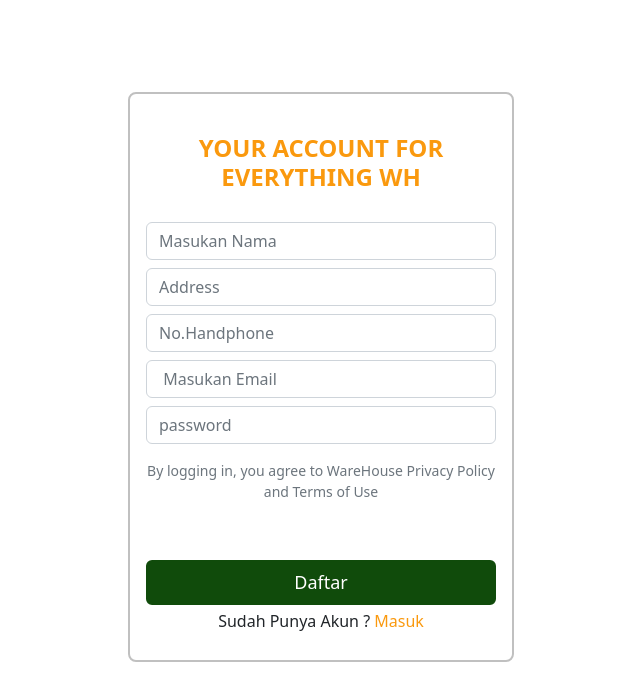
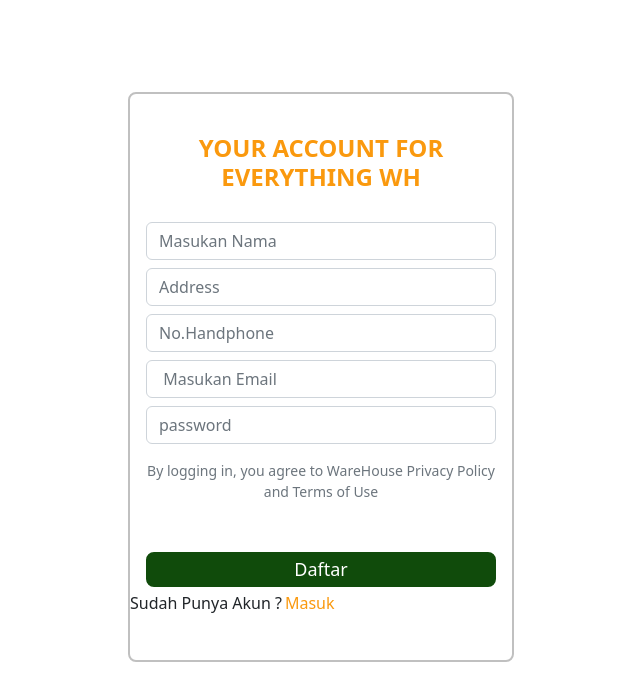
Before and after one commit to ALTA-Capstone-Project-4/FE-Dashboard, a Next.js app: page /registerclient in a window 1280 px wide. Shown: the top 700 px of the page, without its empty margins (319-959 px from the left). Built offline with nearby package versions, Linux system fonts and the light colour scheme.

Commit message:
buat api regis client

```diff
--- a/pages/registerclient.jsx
+++ b/pages/registerclient.jsx
@@ -1,9 +1,45 @@
-import React from "react";
+import React, { useState } from "react";
 import { Form, Button } from "react-bootstrap";
 import Navbarcom from "../component/navbarcomp";
 import Footer from "../component/footer";
 
 const RegisterClient = () => {
+  const [name, setName] = useState("");
+  const [email, setEmail] = useState("");
+  const [password, setPassword] = useState("");
+  const [address, setAddress] = useState("");
+  const [phone, setPhone] = useState("");
+
+  // REGISTER CLIENT
+  const handleRegClient = () => {
+    var axios = require("axios");
+    var data = JSON.stringify({
+      name: name,
+      email: email,
+      password: password,
+      address: address,
+      phone: phone,
+      role: "penitip",
+    });
+
+    var config = {
+      method: "post",
+      url: "http://34.125.22.211:80/register",
+      headers: {
+        "Content-Type": "application/json",
+      },
+      data: data,
+    };
+
+    axios(config)
+      .then(function (response) {
+        alert("daftar berhasil");
+      })
+      .catch(function (error) {
+        console.log(error);
+        alert("gagal");
+      });
+  };
   return (
     <div>
       <div className="contenreg">
@@ -11,32 +47,37 @@ const RegisterClient = () => {
 
         <Form className="mx-3">
           <Form.Group className="mb-2">
-            <Form.Control type="text" placeholder="Masukan Nama" />
+            <Form.Control onChange={(e) => setName(e.target.value)} type="text" placeholder="Masukan Nama" />
           </Form.Group>
 
           <Form.Group className="mb-2">
-            <Form.Control type="text" placeholder="Address" />
+            <Form.Control onChange={(e) => setAddress(e.target.value)} type="text" placeholder="Address" />
           </Form.Group>
           <Form.Group className="mb-2">
-            <Form.Control type="text" placeholder="No.Handphone" />
+            <Form.Control onChange={(e) => setPhone(e.target.value)} type="text" placeholder="No.Handphone" />
           </Form.Group>
           <Form.Group className="mb-2">
-            <Form.Control type="email" placeholder=" Masukan Email" />
+            <Form.Control required onChange={(e) => setEmail(e.target.value)} type="email" placeholder=" Masukan Email" />
           </Form.Group>
           <Form.Group className="mb-2">
-            <Form.Control type="password" placeholder="password" />
+            <Form.Control required onChange={(e) => setPassword(e.target.value)} type="password" placeholder="password" />
             <div className="text-muted text-center byloging mt-3">By logging in, you agree to WareHouse Privacy Policy and Terms of Use</div>
           </Form.Group>
-
-          <Button className="buttonloginc mt-2" type="submit">
-            Daftar
-          </Button>
         </Form>
         <div>
-          <p className="plog text-center mt-1">
-            Sudah Punya Akun ? <a href="/login">Masuk</a>
-          </p>
+          <button onClick={handleRegClient} className="buttonloginc text-white mt-2" type="submit">
+            Daftar
+          </button>
+          <div className="txtsdh">
+            <p className="mt-1">
+              Sudah Punya Akun ?
+              <a className="txtoren" href="/login">
+                Masuk
+              </a>
+            </p>
+          </div>
         </div>
+        <div></div>
       </div>
     </div>
   );
--- a/styles/registerclientstyle.css
+++ b/styles/registerclientstyle.css
@@ -13,6 +13,10 @@
   background-color: #104b0b;
   font-size: 18px;
   border: #104b0b solid;
+  border-radius: 8px;
+  margin: 0px auto;
+  float: none;
+  display: table;
 }
 .contenreg h1 {
   font-size: 24px;
@@ -21,6 +25,12 @@
   text-align: center;
   margin-top: 40px;
   margin-bottom: 30px;
+}
+
+.txtoren {
+  color: #fa990e;
+  text-decoration: none;
+  margin-left: 3px;
 }
 
 @media (max-width: 405px) {
```
